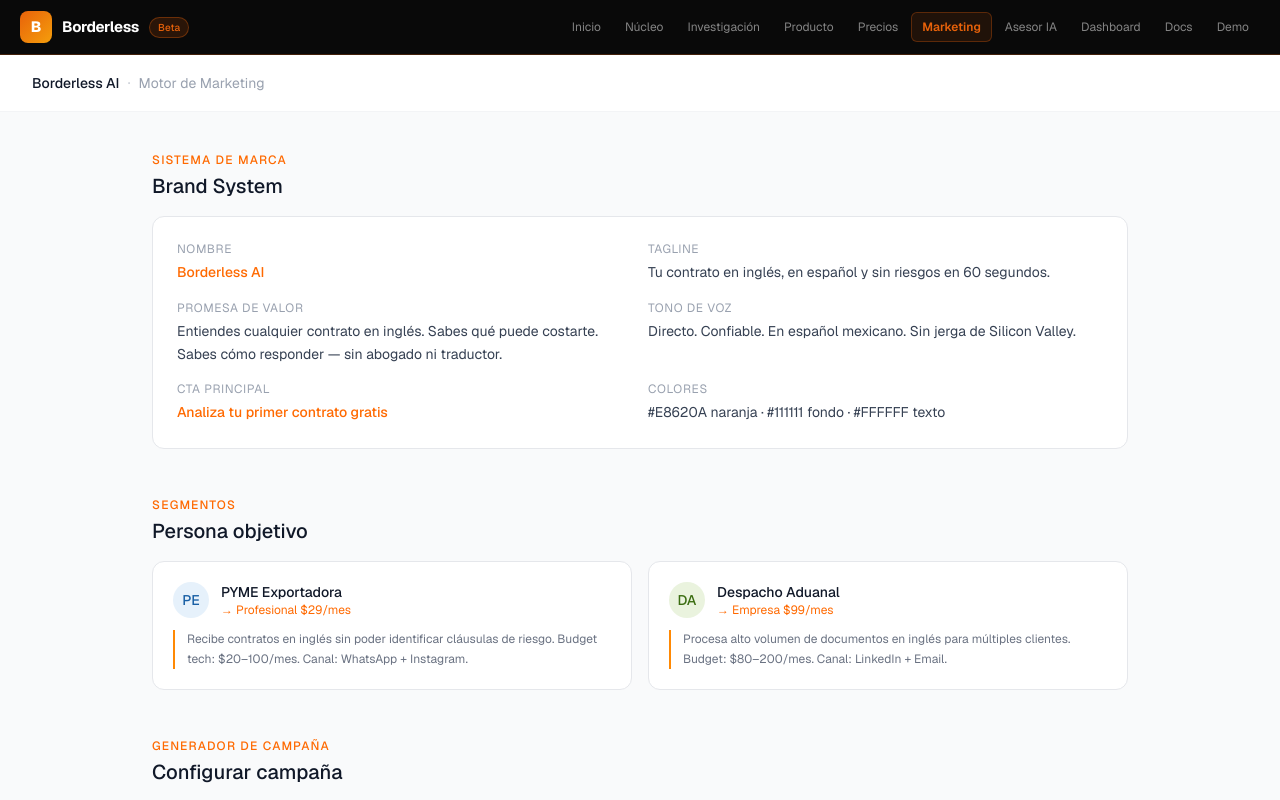
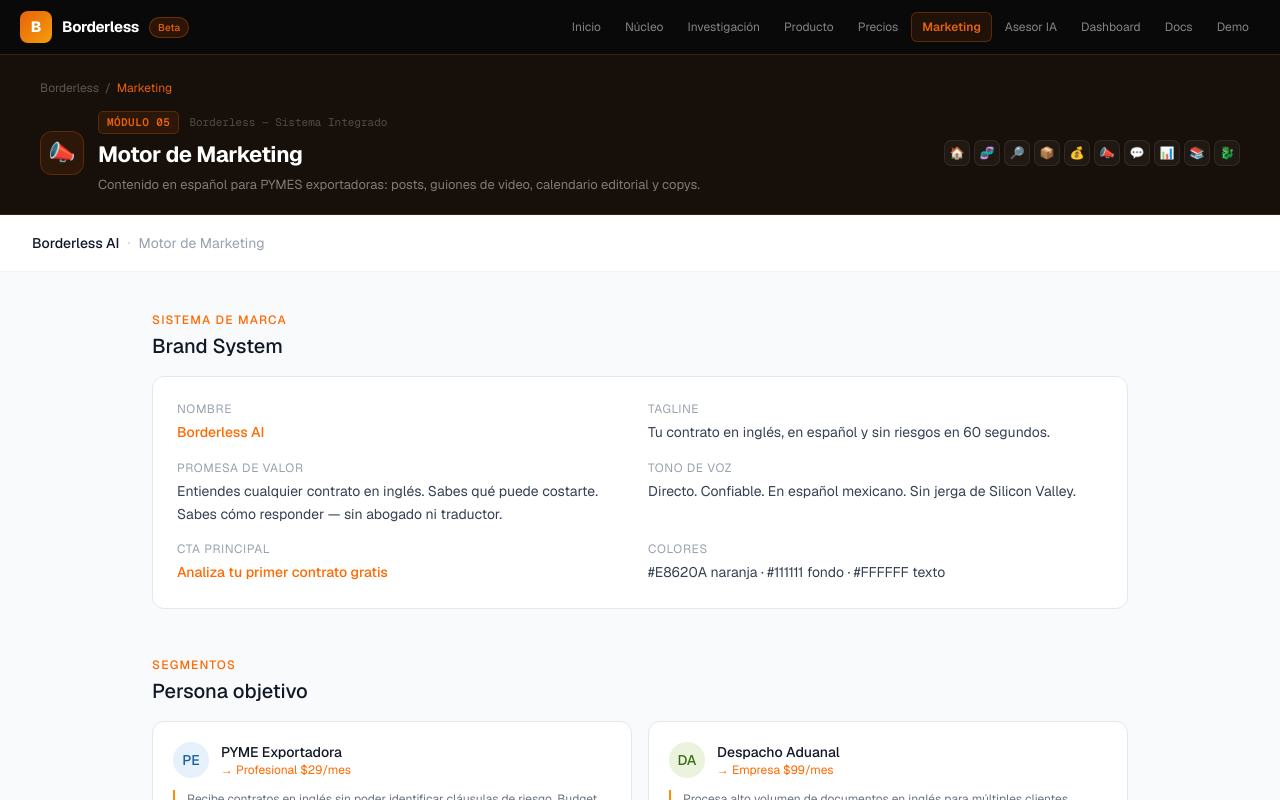
Before and after one commit to camibarcenag-debug/borderless-ai, a Next.js app: page /marketing in a window 1280 px wide. Shown: the top 800 px of the page. Built offline with nearby package versions, Linux system fonts and the light colour scheme.

Commit message:
feat/week6: connect app/marketing/page.tsx — PageShell with module header and next-page CTA

```diff
--- a/app/marketing/page.tsx
+++ b/app/marketing/page.tsx
@@ -1,4 +1,5 @@
 "use client";
+import PageShell from '@/components/PageShell'
 import { useState } from "react";
 
 const brandSystem = [
@@ -110,6 +111,15 @@ export default function MarketingPage() {
   };
 
   return (
+    <PageShell
+      module="05"
+      icon="📣"
+      title="Motor de Marketing"
+      subtitle="Contenido en español para PYMES exportadoras: posts, guiones de video, calendario editorial y copys."
+      crumbs={[{ label: 'Marketing', href: '/marketing' }]}
+      nextHref="/chat"
+      nextLabel="Ir al Asesor IA →"
+    >
     <main className="min-h-screen bg-gray-50 text-gray-900 font-sans">
       <div className="bg-white border-b border-gray-100 px-8 py-4 flex items-center gap-2">
         <span className="font-medium text-gray-900 text-sm">Borderless AI</span>
@@ -316,5 +326,6 @@ export default function MarketingPage() {
 
       </div>
     </main>
+    </PageShell>
   );
 }
```
